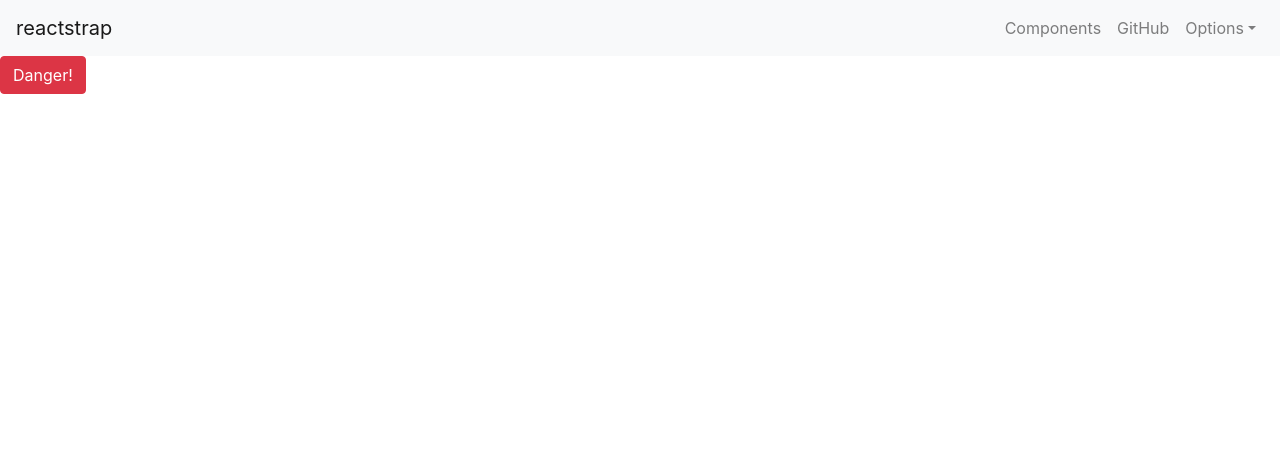
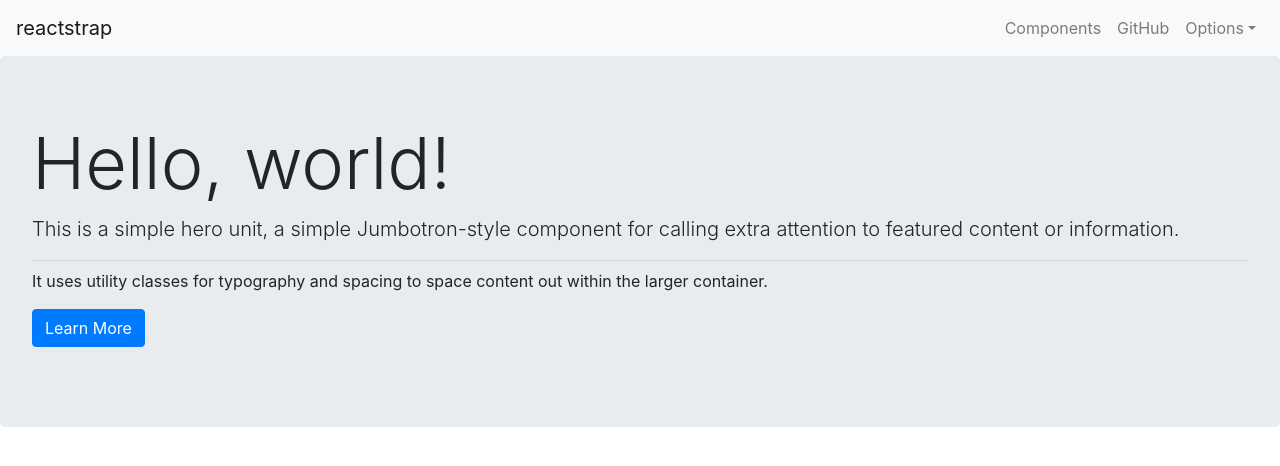
Before and after one commit to captainjex/clone-santren-koding-web, a React (Create React App) app: page / in a window 1280 px wide. Shown: the top 466 px of the page. Built offline with nearby package versions, Linux system fonts and the light colour scheme.

Commit message:
hero jumbotron

```diff
--- a/src/App.js
+++ b/src/App.js
@@ -3,13 +3,14 @@ import { Button } from 'reactstrap';
 import './App.css';
 
 import Header from './components/Header'
+import Hero from './components/Hero'
 
 class App extends Component {
   render() {
     return (
       <div>
         <Header></Header>
-        <Button color="danger">Danger!</Button>
+        <Hero></Hero>
       </div>
     );
   }
--- /dev/null
+++ b/src/components/Hero.jsx
@@ -0,0 +1,20 @@
+import React from 'react'
+import { Jumbotron, Button } from 'reactstrap';
+
+class Hero extends  React.Component {
+  render () {
+    return (
+      <Jumbotron>
+        <h1 className="display-3">Hello, world!</h1>
+        <p className="lead">This is a simple hero unit, a simple Jumbotron-style component for calling extra attention to featured content or information.</p>
+        <hr className="my-2" />
+        <p>It uses utility classes for typography and spacing to space content out within the larger container.</p>
+        <p className="lead">
+          <Button color="primary">Learn More</Button>
+        </p>
+      </Jumbotron>
+    )
+  }
+}
+
+export default Hero
```
